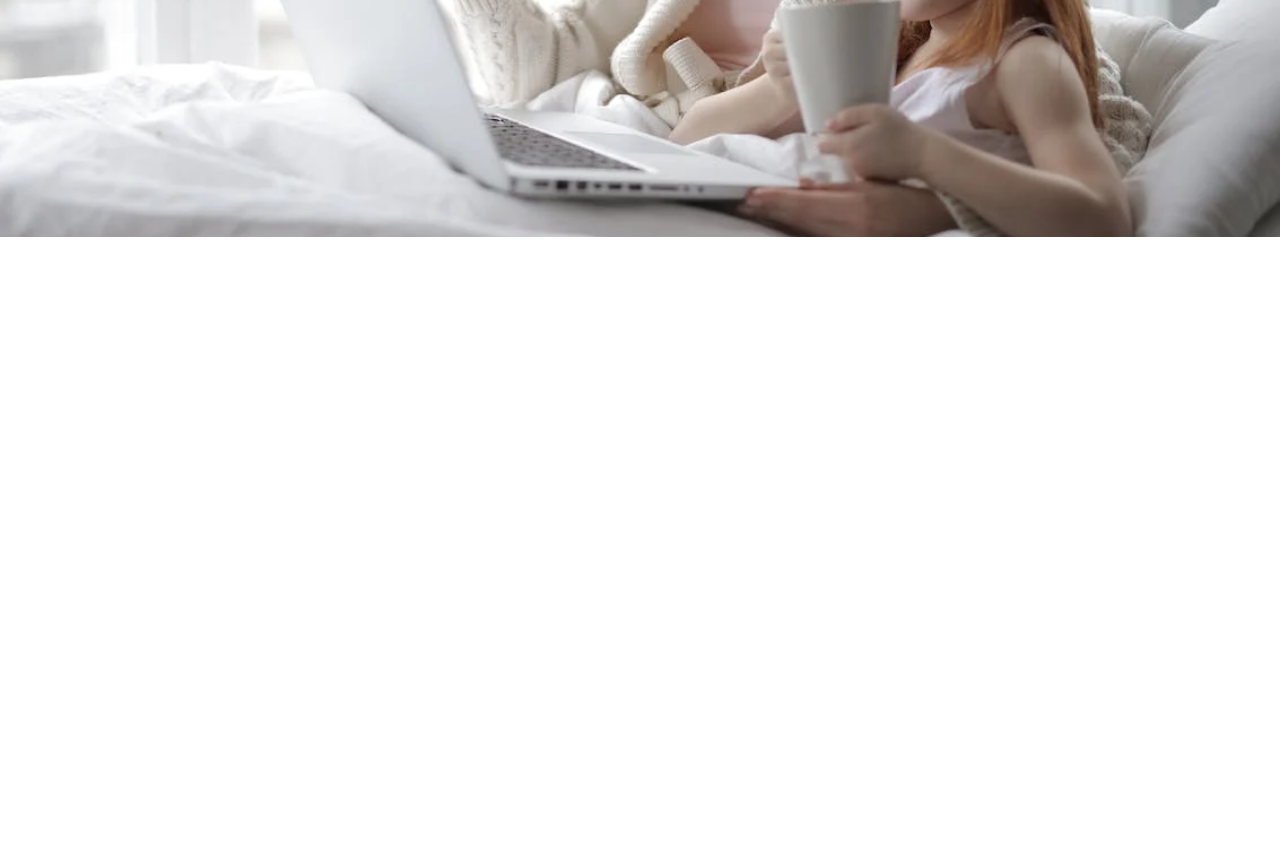
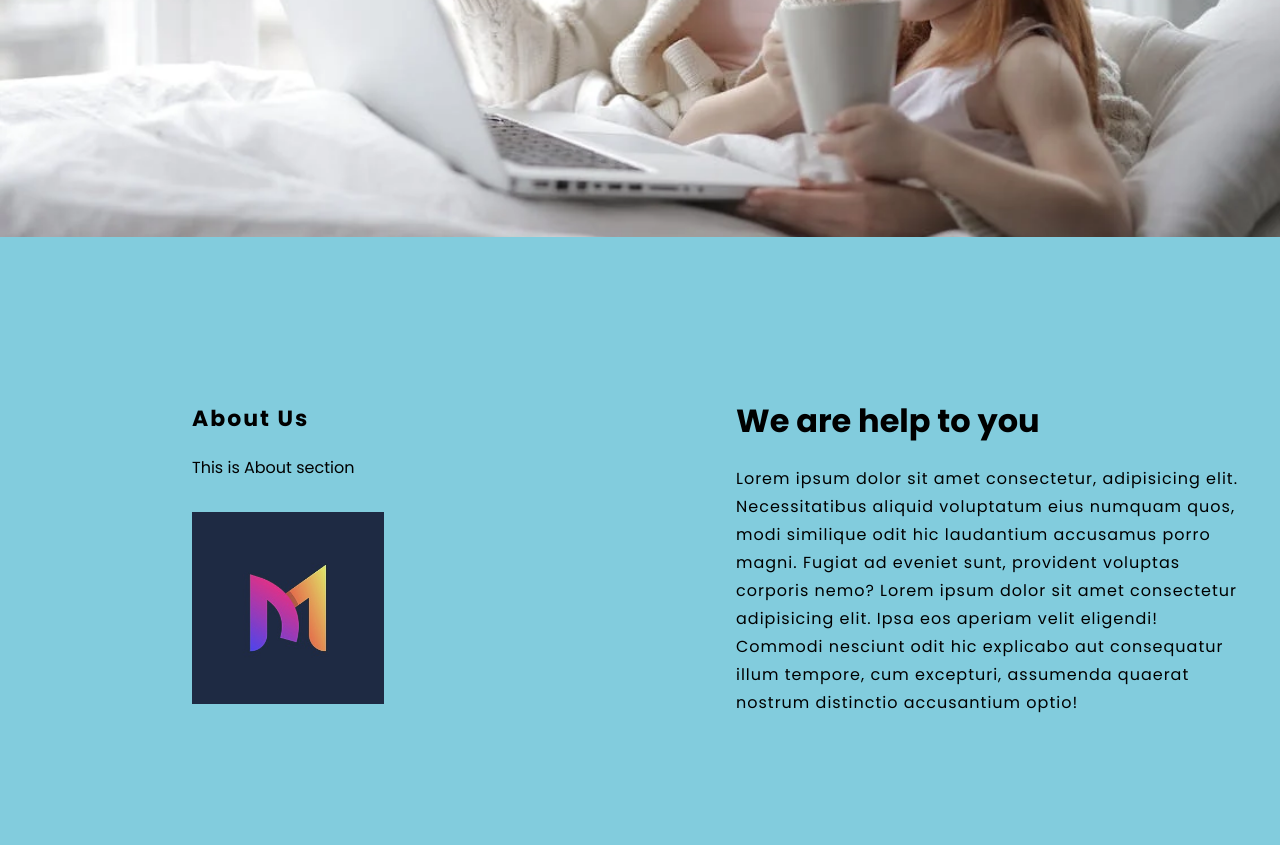
Before and after one commit to pro-majidul/my-new-website, a plain HTML site: page index.html in a window 1280 px wide. Shown: the part 513-1358 px from the top of the page. Before the commit the page ends 800 px from the top, so only its background shows below. Drawn offline with Linux system fonts and the light colour scheme.

Commit message:
about section style

```diff
--- a/index.html
+++ b/index.html
@@ -46,6 +46,19 @@
         </div>
 
     </div>
+    <!--  About section -->
+
+    <main class="about">
+        <div class="about-section">
+            <h1>About Us</h1>
+            <p>This is About section</p>
+            <img class="picture" src="images/pngtree-m.jpg" alt="">
+        </div>
+        <div class="details">
+            <h1> We are help to you</h1>
+            <p>Lorem ipsum dolor sit amet consectetur, adipisicing elit. Necessitatibus aliquid voluptatum eius numquam quos, modi similique odit hic laudantium accusamus porro magni. Fugiat ad eveniet sunt, provident voluptas corporis nemo? Lorem ipsum dolor sit amet consectetur adipisicing elit. Ipsa eos aperiam velit eligendi! Commodi nesciunt odit hic explicabo aut consequatur illum tempore, cum excepturi, assumenda quaerat nostrum distinctio accusantium optio!</p>
+        </div>
+    </main>
 </body>
 
 </html>
--- a/style.css
+++ b/style.css
@@ -86,3 +86,43 @@ body{
     background-color:#feca57;
     color: black;
 }
+    /* About section area style */
+
+.about{
+    background-color: #82ccdd;
+    width: 100%;
+    display: flex;
+    justify-content: space-around;
+    align-items: center;
+    padding: 10rem 0 8rem 12rem;
+
+}
+.about-section{
+    flex-basis: 50%;
+}
+.about-section > h1{
+    font-size: 22px;
+    color: black;
+    letter-spacing: 2px;
+    margin-bottom: 1.25rem;
+}
+.about-section > p{
+    font-size: 16px;
+    color:black;
+    margin-bottom: 2rem;
+}
+.picture{
+    width: 12rem;
+    opacity: 0.8;
+}
+.details{
+    flex-basis: 50%;
+}
+.details > h1{
+    margin-bottom: 20px;
+}
+.details > P{
+    width: 32rem;
+    letter-spacing: 1px;
+    line-height:1.75rem;
+}
```
